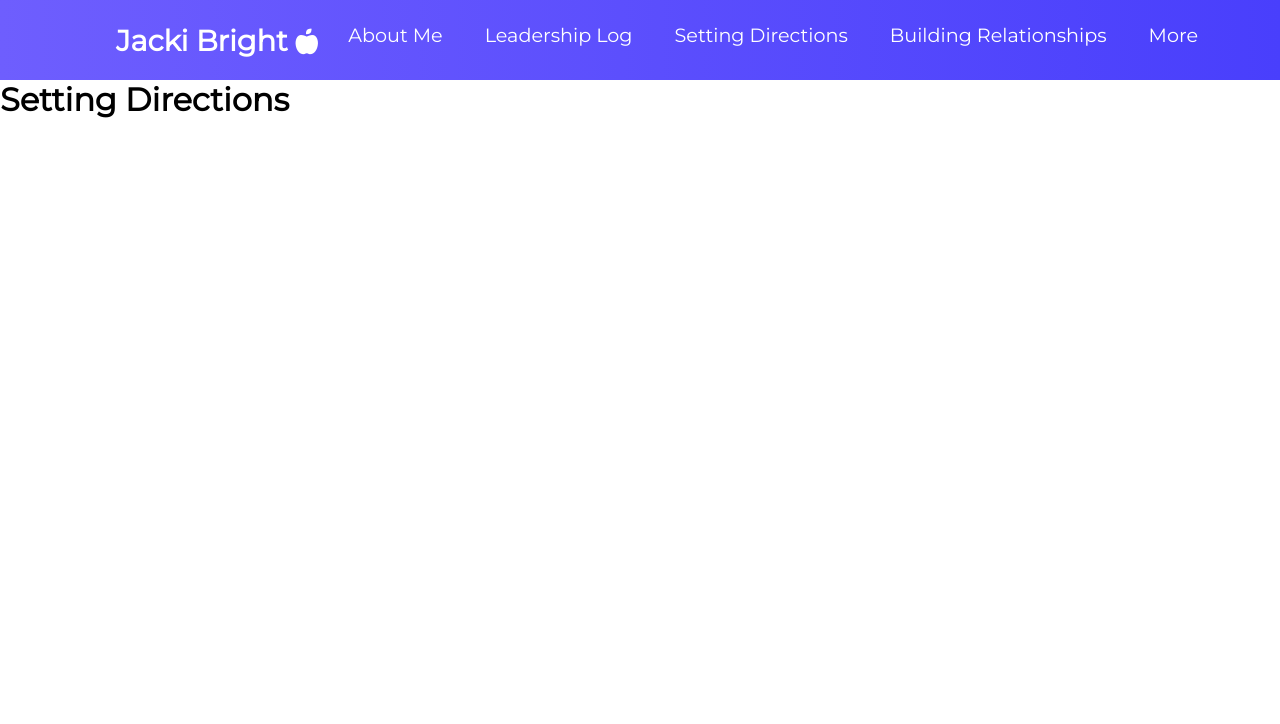
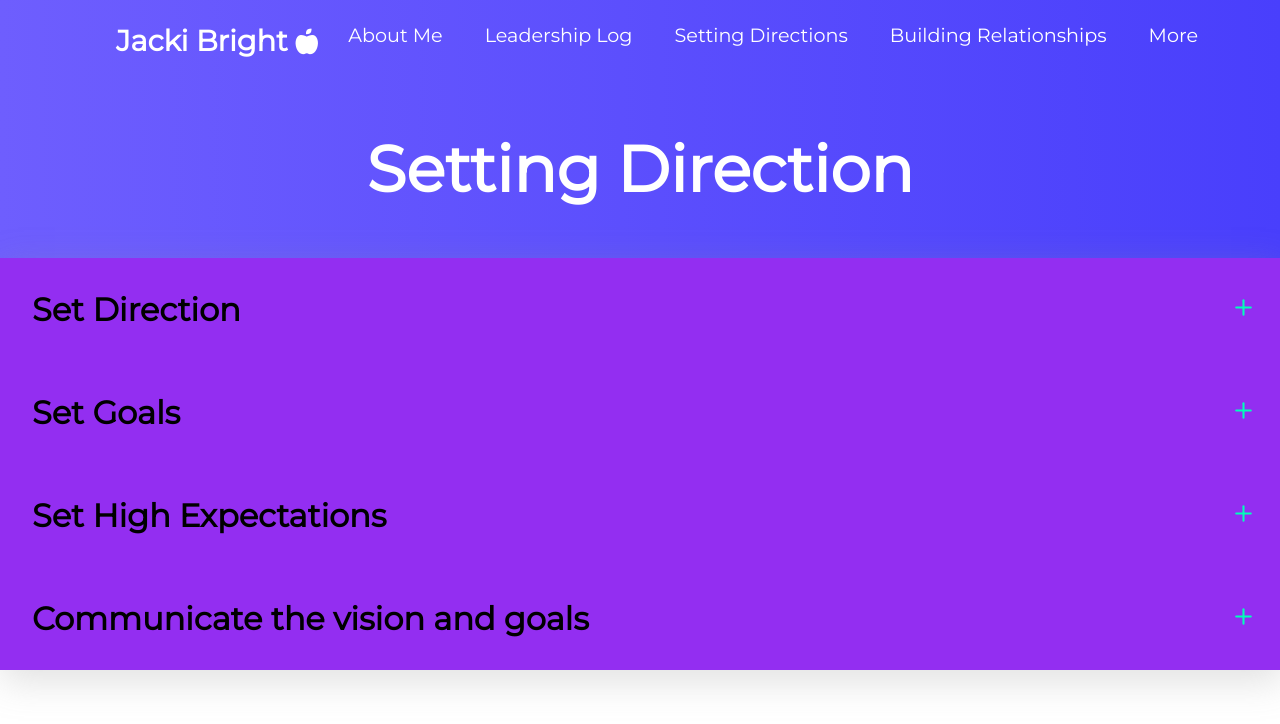
Before and after one commit to Gryph175/Jacki-Bright, a React (Create React App) app: page /directions in a window 1280 px wide. Shown: the top 724 px of the page. Built offline with nearby package versions, Linux system fonts and the light colour scheme.

Commit message:
accordion

```diff
--- a/package.json
+++ b/package.json
@@ -8,8 +8,10 @@
     "@testing-library/user-event": "^12.8.3",
     "react": "^17.0.2",
     "react-dom": "^17.0.2",
+    "react-icons": "^4.2.0",
     "react-router-dom": "^5.2.0",
     "react-scripts": "4.0.3",
+    "styled-components": "^5.3.0",
     "web-vitals": "^1.1.2"
   },
   "scripts": {
--- a/src/Directions.js
+++ b/src/Directions.js
@@ -1,14 +1,15 @@
 import React from 'react';
-import Navbar from "./components/Navbar/Navbar"
+import Accordion from './components/Accordion';
 import './Directions.css';
 
 function Directions(){
     return(
         <div className='directions'>
+            <h1 className="banner">Setting Direction</h1>
 
-            <h1>
-                Setting Directions
-            </h1>
+            <Accordion/>
+
+
         </div>
     );
 }
--- /dev/null
+++ b/src/components/Accordion.js
@@ -0,0 +1,90 @@
+import React, {useState} from 'react';
+import {Data} from './Data';
+import styled from 'styled-components';
+import {IconContext} from 'react-icons';
+import {FiPlus, FiMinus} from 'react-icons/fi';
+
+const AccordionSection = styled.div`
+display: flex;
+flex-direction: column;
+align-items: center;
+position: relative;
+height: 100vh;
+background: white;
+`;
+const Container = styled.div`
+position: absolute;
+width: 100%;
+box-shadow: 2px 10px 35px 1px rgba(153, 153, 153, 0.3);
+`;
+const Wrap = styled.div`
+background: rgb(147, 46, 241);
+display: flex;
+justify-content: space-between;
+align-items: center;
+text-align: center;
+width: 100%;
+cursor: pointer;
+
+h1{
+    padding: 2rem;
+    font-size: 2 rem;
+}
+
+span {
+    margin-right: 1.5rem;
+}
+`;
+
+const Dropdown = styled.div`
+background: #1c1c1c;
+color: #FFFF;
+width: 100%;
+height: 100px;
+display: flex;
+flex-direction: coolumn;
+
+`;
+
+
+const Accordion = () => {
+
+const [clicked, setClicked] = useState(false)
+
+const toggle = index => {
+    if(clicked === index) {
+        return setClicked(null)
+    }
+
+    setClicked(index)
+}
+
+    return (
+        <IconContext.Provider value={{ color: '00FFB9', size: '25px'}}>
+            <AccordionSection>
+                <Container>
+                    {Data.map((item, index) => {
+                        return (
+                            <>
+                            <Wrap onClick={() => toggle(index)} key={index}>
+                                <h1>{item.title}</h1>
+                                <span>{clicked === index ? <FiMinus /> : <FiPlus />}</span>
+                            </Wrap>
+
+                            {clicked === index ? (
+                                <Dropdown>
+                                <p>{item.contents}</p>
+                                </Dropdown>
+                            ) : null}
+
+
+                            </>
+                        )
+                    })}
+                </Container>
+            </AccordionSection>
+        </IconContext.Provider>
+    );
+};
+
+export default Accordion
--- a/src/components/Button.css
+++ /dev/null
@@ -1,47 +0,0 @@
-:root {
-    --primary: #3acbf7;
-}
-
-.btn {
-    padding: 8px 20px;
-    border-radius: 4px;
-    outline: none;
-    border: none;
-    cursor: pointer;
-
-}
-
-.btn:hover{
-    padding: 8px 20px;
-    transition: all 0.3s ease-out;
-    background: white;
-    color: #6568F4;
-    transition: 250ms;
-}
-
-btn--primary {
-    background-color: var(--primary);
-}
-
-.btn--outline {
-    background-color: transparent;
-    color: white;
-    padding: 8px 20px;
-    border-radius: 4px;
-    border: 1px solid var(--primary);
-    transition: all 0.3s ease-out;
-}
-
-.btn--medium{
-    padding: 8px 20px;
-    border-radius: 4px;
-    font-size: 18px;
-    color: white;
-}
-
-.btn--large{
-    padding: 12px 26px;
-    border-radius: 4px;
-    font-size: 20px;
-    color: white;
-}
--- a/src/components/Button.js
+++ /dev/null
@@ -1,31 +0,0 @@
-import React from 'react'
-import './Button.css'
-
-const STYLES = [
-    'btn--primary',
-    'btn--outline'
-]
-
-const SIZES = [
-    'btn--medium',
-    'btn--large'
-]
-
-export const Button = ({
-    children,
-    type,
-    onCLick,
-    buttonStyle,
-    buttonSize
-}) => {
-    const checkButtonStyle = STYLES.includes(buttonStyle) ? buttonStyle : STYLES[0]
-
-    const checkButtonSize = SIZES.includes(buttonSize) ? buttonSize : SIZES[0]
-
-    return(
-        <button className={`btn ${checkButtonStyle} ${checkButtonSize}`} onClick={onCLick} type={type}>
-            {children}
-        </button>
-    )
-
-}
--- /dev/null
+++ b/src/components/Data.js
@@ -0,0 +1,21 @@
+export const Data = [
+    {
+        title: 'Set Direction',
+        contents: 'My proudest accomplishment to date has been successfully leading MacLachlan College through the process of becoming and IB World School offering the Primary Years Programme (PYP) and the first school in Oakville to offer the PYP.  With the support of the Board and the Administration Team, I set a new direction for MacLachlan as I lead the staff through the candidacy phase and the authorization process. I continued to lead the school through two action plans, the first as a result of our authorization visit and the second after our first evaluation visit.  ',
+    },
+
+    {
+        title: 'Set Goals',
+        contents: 'I strongly believe in the IB Mission Statement.  I believe in educating the whole child, not only  academically but socially and emotionally as well.  It was important for the staff to share that same vision and understand the pedagogy behind the IB Mission Statement.  I identified specific and short-term goals to start.  This included having all staff complete the Making the PYP Happen, Level 1 Workshop.  Through my strong encouragement the Board gave approval to extend our candidacy phase over a two-year period.  This allowed time for staff to become familiar with the program and begin to implement parts into their teaching and then share good practices with colleagues.  ',
+    },
+
+    {
+        title: 'Set High Expectations',
+        contents: 'Through the organization of retreats, workshops and meetings with staff, a MacLachlan curriculum was developed that was inquiry-based and transdisciplinary that continues to be revised through regular reflection of completed units of inquiry. Our newly developed curriculum also required newly designed classroom spaces. I worked with Steelcase, administration and staff to redesign our classroom spaces to allow for active learning and collaborative spaces.',
+    },
+
+    {
+        title: 'Communicate the vision and goals',
+        contents: 'All of these changes created a large shift for all stakeholders in the school.  Information sharing was key throughout this process.  I updated the Board annually at Board meetings.  Updated and educated parents through information evenings, special events and assemblies.  I communicated the school’s vision and goals with staff during collaborative and individual meetings.',
+    },
+];
--- a/src/components/Navbar/Navbar.js
+++ b/src/components/Navbar/Navbar.js
@@ -1,5 +1,4 @@
 import React, { Component } from 'react'
-import { Button } from '../Button'
 import { MenuItems } from "./MenuItems"
 import './Navbar.css'
 
```
Also changed, not shown: 1 other file (tests, documents, lock files or other folders).
